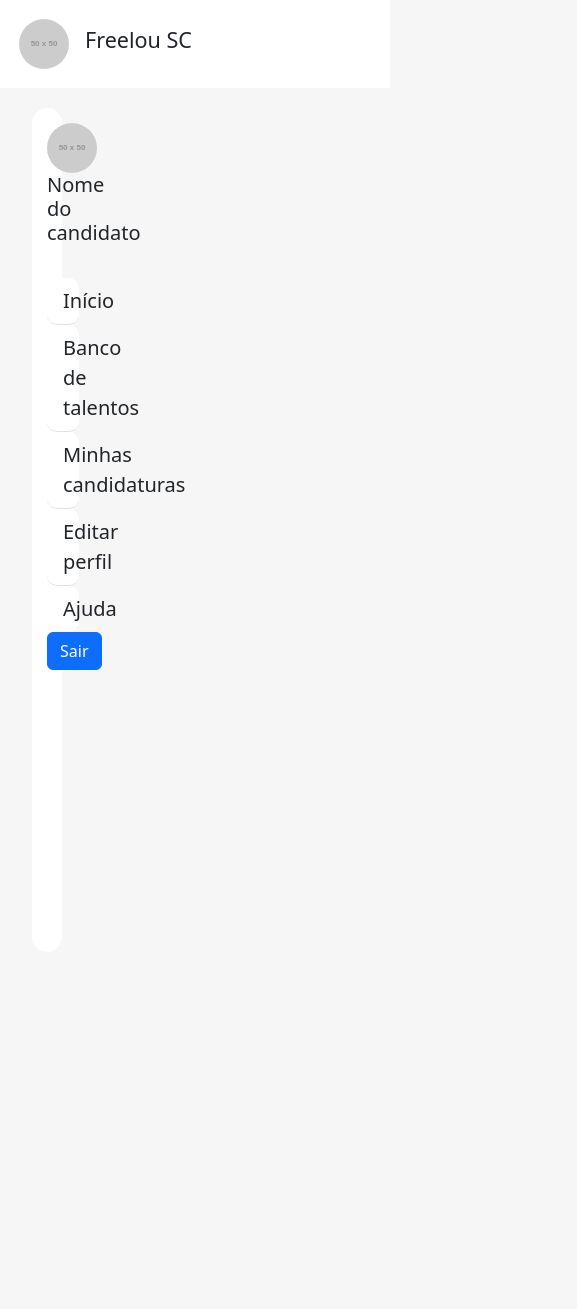
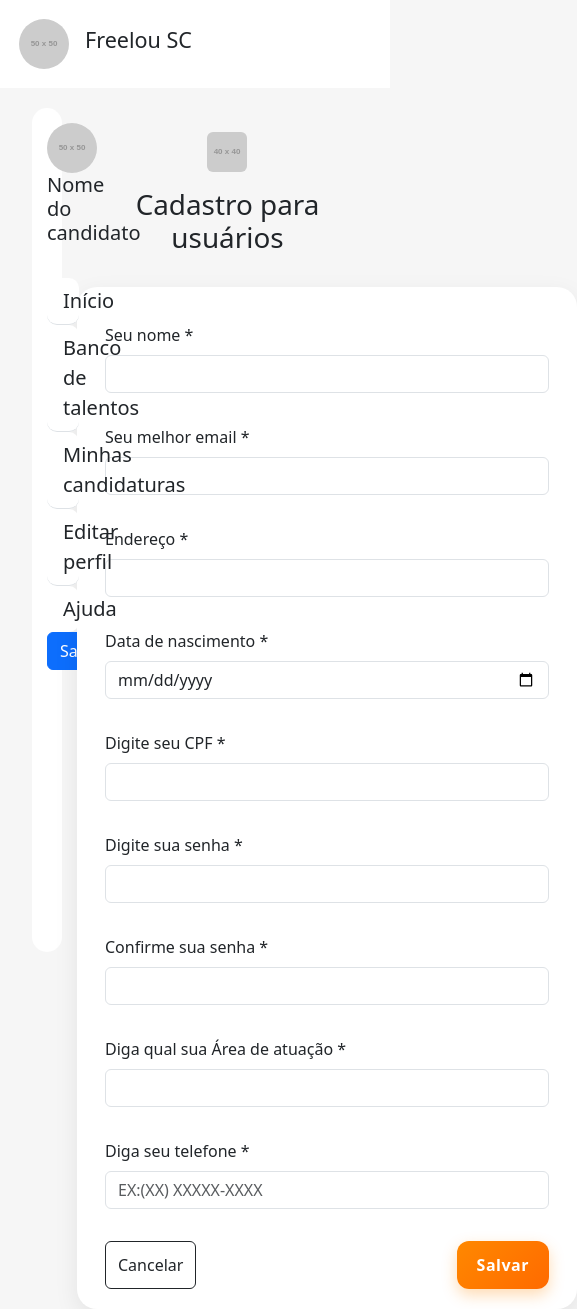
Before and after one commit to GustavoDonofre/pi-vagas, a Next.js app: page /main/cadastro_usuario in a window 390 px wide. Shown: the whole page, 577 px wide, since content can reach past the window. Before the commit the page ends 952 px from the top, so only its background shows below. Built offline with nearby package versions, Linux system fonts and the light colour scheme.

Commit message:
adicionado cadastro

```diff
--- /dev/null
+++ b/app/main/cadastro_usuario/cadastro_usuario.css
@@ -0,0 +1,29 @@
+body {
+    background-color: #f6f6f6;
+}
+
+.titulo {
+
+    text-align: center;
+    /* margin-top: 10px; */
+}
+
+.texto {
+    background-color: #fff2da;
+    text-align: center;
+    padding: 15px;
+    margin-bottom: 5px;
+    border-radius: 20px;
+    width: 500px;
+    margin: auto;
+
+}
+
+.form_cadastro {
+    background-color: #ffffff;
+    padding: 20px;
+    border-radius: 20px;
+    box-shadow: 0 8px 25px rgba(0, 0, 0, 0.08);
+    width: 500px;
+    margin: auto;
+}
--- a/app/main/cadastro_usuario/page.js
+++ b/app/main/cadastro_usuario/page.js
@@ -1,5 +1,141 @@
+"use client"
+import { useState } from "react";
+import "./cadastro_usuario.css";
+
 export default function CadastroUsuario() {
-    <div>
-        <h1>Cadastro de Usuário</h1>
-    </div>
+
+    const [nome, setNome] = useState("");
+    const [email, setEmail] = useState("");
+    const [endereco, setEndereco] = useState("");
+    const [senha, setSenha] = useState("");
+    const [confirmaSenha, setConfirmaSenha] = useState("");
+    const [cpf, setCpf] = useState("");
+    const [area, setArea] = useState("");
+    const [tel, setTel] = useState("");
+
+    function salvar(e) {
+        e.preventDefault()
+
+        const usuario = {
+            nome: nome,
+            email: email,
+            endereco: endereco,
+            senha: senha,
+            cpf: cpf,
+            area: area,
+            telefone: tel,
+        }
+
+        console.log(usuario);
+    }
+
+
+
+    return (
+        <div>
+            <div className="col-12">
+                <div className="d-flex justify-content-center py-4">
+                    <div className="titulo">
+                        <img src="https://placehold.co/40"
+                            className="mb-3 rounded mx-auto d-block" />
+
+                        <h1>Cadastro para usuários</h1>
+                    </div>
+
+                    <br />
+                </div>
+                <div className="col-12">
+                    <form onSubmit={salvar} className="form_cadastro row g-3">
+                        {/* Nome */}
+                        <div className="col-12 mb-3">
+                            <label htmlFor="nomeEmpresa" className="form-label">
+                                Seu nome *
+                            </label>
+                            <input type="text" onChange={e => setNome(e.target.value)} id="nomeEmpresa" className="form-control" />
+                        </div>
+
+                        {/* Email */}
+                        <div className="col-md-6 mb-3">
+                            <label htmlFor="emailEmpresa" className="form-label">
+                                Seu melhor email *
+                            </label>
+                            <input type="email" id="emailEmpresa" onChange={e => setEmail(e.target.value)} className="form-control" />
+                        </div>
+
+                        {/* Endereço */}
+                        <div className="col-md-6 mb-3">
+                            <label htmlFor="enderecoEmpresa" className="form-label">
+                                Endereço *
+                            </label>
+                            <input type="text" id="enderecoEmpresa" onChange={e => setEndereco(e.target.value)} className="form-control" />
+                        </div>
+
+                        {/* Data de nacimento */}
+                        <div className="col-md-6 mb-3">
+                            <label htmlFor="telefone" className="form-label">Data de nascimento *</label>
+                            <input type="date" id="telefone" onChange={e => setDataNasc(e.target.value)} className="form-control" />
+                        </div>
+
+                        {/* CPF */}
+                        <div className="col-md-6 mb-3">
+                            <label htmlFor="cpfEmpresa" className="form-label">
+                                Digite seu CPF *
+                            </label>
+                            <input type="text" id="cnpjEmpresa" onChange={e => setCpf(e.target.value)} className="form-control" />
+                        </div>
+
+                        {/* Senha */}
+                        <div className="col-12 mb-3">
+                            <label htmlFor="senhaEmpresa" className="form-label">
+                                Digite sua senha *
+                            </label>
+                            <input type="password" onChange={e => setSenha(e.target.value)} id="senhaEmpresa" className="form-control" />
+                        </div>
+
+                        {/* Confirmar Senha */}
+                        <div className="col-12 mb-3">
+                            <label htmlFor="senhaEmpresaNovamente" className="form-label">
+                                Confirme sua senha *
+                            </label>
+                            <input
+                                type="password"
+                                id="senhaEmpresaNovamente"
+                                className="form-control"
+                                onChange={e => setConfirmaSenha(e.target.value)}
+                            />
+                        </div>
+
+                        {/* Área */}
+                        <div className="col-md-8 mb-3">
+                            <label htmlFor="areaAtuacao" className="form-label">
+                                Diga qual sua Área de atuação *
+                            </label>
+                            <input type="text" id="areaAtuacao" onChange={e => setArea(e.target.value)} className="form-control" />
+                        </div>
+
+                        {/* Telefone */}
+                        <div className="col-md-8 mb-3">
+                            <label htmlFor="telefone" className="form-label">
+                                Diga seu telefone *
+                            </label>
+                            <input type="text" id="telefone" placeholder="EX:(XX) XXXXX-XXXX" onChange={e => setTel(e.target.value)} className="form-control" />
+                        </div>
+
+
+                        {/* Botões */}
+                        <div className="col-12 d-flex justify-content-between">
+                            <button type="reset" className="btn btn-outline-dark">
+                                Cancelar
+                            </button>
+
+                            <button type="submit" className="btn btn-padrao">
+                                Salvar
+                            </button>
+                        </div>
+
+                    </form>
+                </div>
+            </div>
+        </div>
+    );
 }
```
Also changed, not shown: app/main/cadastro_empresa/page.js (+45 -9 lines).
